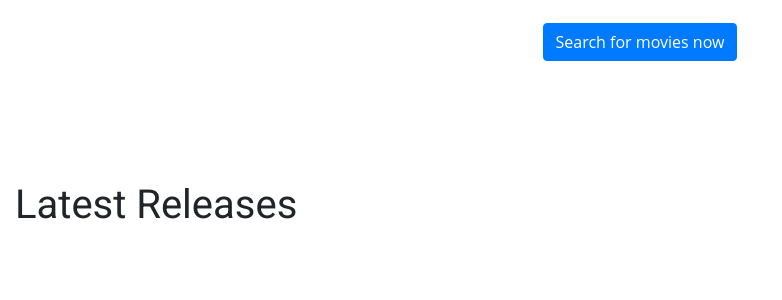
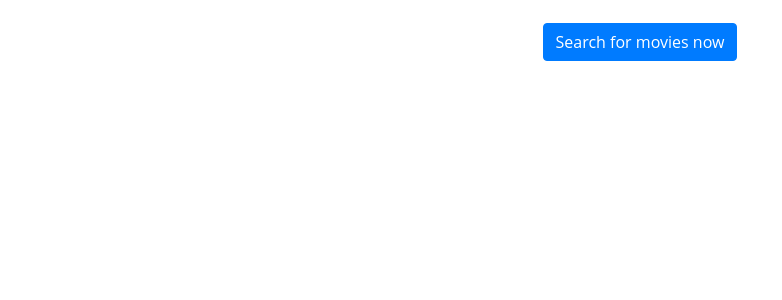
Before and after one commit to zachspiel/Movie-Search-App, a Flask app: page / in a window 1280 px wide. Shown: the part 239-539 px from the top of the page, without its empty margins (0-782 px from the left). Run offline with Flask 2, Linux system fonts and the light colour scheme; data that the repository does not hold is empty; some libraries are stand-ins or nearby versions.

Commit message:
Removed latest releases

```diff
--- a/templates/index.html
+++ b/templates/index.html
@@ -60,7 +60,7 @@
             </div>
          </section>
       </main>
-      <div class="container-fluid">
+      <!--<div class="container-fluid">
         <div class="row">
           <div class="col-md-3">
              <h1>Latest Releases</h1>
@@ -82,7 +82,7 @@
              </div>
           </div>
           {% endfor %}
-        </div>
+        </div>-->
       </div>
       <script src="https://code.jquery.com/jquery-3.3.1.slim.min.js" integrity="sha384-q8i/X+965DzO0rT7abK41JStQIAqVgRVzpbzo5smXKp4YfRvH+8abtTE1Pi6jizo" crossorigin="anonymous"></script>
       <script src="https://cdnjs.cloudflare.com/ajax/libs/popper.js/1.14.7/umd/popper.min.js" integrity="sha384-UO2eT0CpHqdSJQ6hJty5KVphtPhzWj9WO1clHTMGa3JDZwrnQq4sF86dIHNDz0W1" crossorigin="anonymous"></script>
```
